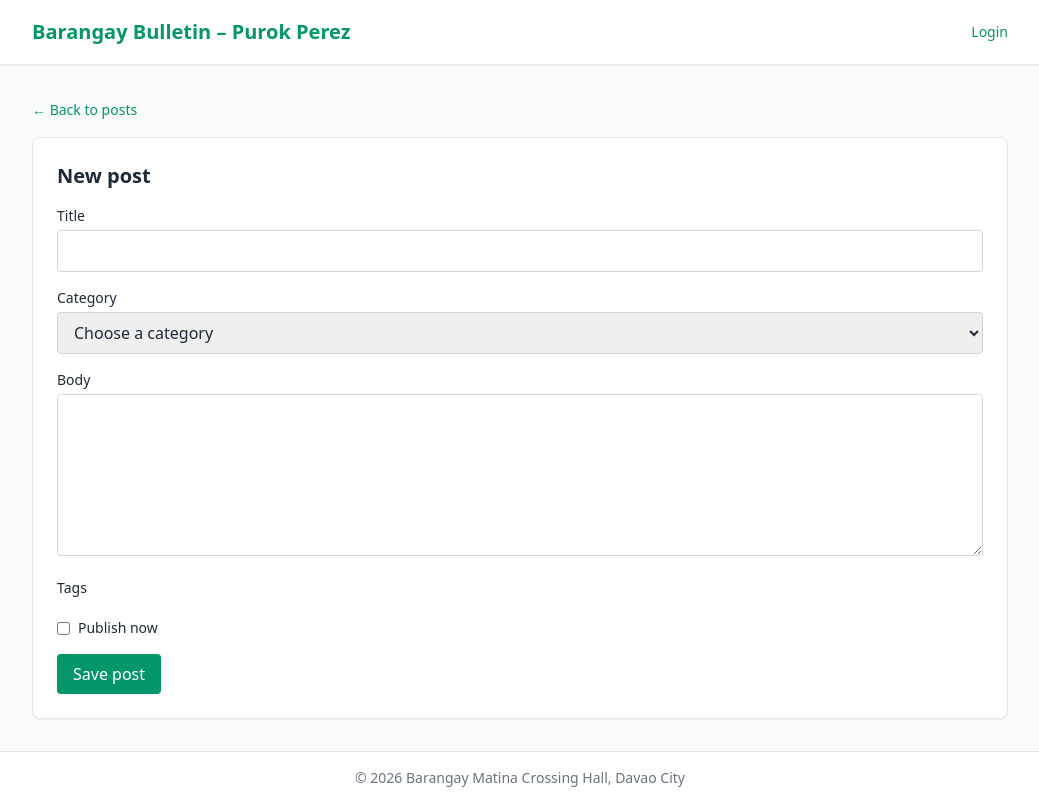
After one commit to krispypcl/LabActivity11-Perez, a Laravel app: template resources/views/posts/create.blade.php in a window 1280 px wide. The commit adds this page. Shown: the whole page, without its empty margins (120-1159 px from the left). Run offline with Laravel 12, Linux system fonts and the light colour scheme; the template is opened without the code that fills it, so the values that code supplies are empty; style sheets or scripts are compiled from the project's sources.

Commit message:
Show author, tags and comments in views, add create post and author pages

```diff
--- /dev/null
+++ b/resources/views/posts/create.blade.php
@@ -0,0 +1,97 @@
+@extends('layouts.app')
+
+@section('title', 'New post – Barangay Bulletin – Purok Perez')
+
+@section('content')
+    <a href="{{ route('posts.index') }}" class="text-sm text-emerald-600 hover:underline">&larr; Back to posts</a>
+
+    <div class="mt-4 bg-white rounded-lg shadow-sm border border-gray-200 p-6">
+        <h1 class="text-xl font-bold mb-4">New post</h1>
+
+        {{-- Error summary: lists every message when StorePostRequest fails validation --}}
+        @if ($errors->any())
+            <div class="mb-4 rounded border border-red-200 bg-red-50 text-red-700 px-4 py-2 text-sm">
+                <p class="font-semibold">Please fix the following:</p>
+                <ul class="list-disc list-inside">
+                    @foreach ($errors->all() as $error)
+                        <li>{{ $error }}</li>
+                    @endforeach
+                </ul>
+            </div>
+        @endif
+
+        {{-- POST /posts -> PostController@store. Each field below uses old() to keep what was typed
+             and @error to show its own message under it --}}
+        <form method="POST" action="{{ route('posts.store') }}" class="space-y-4">
+            @csrf
+
+            <div>
+                <label for="title" class="block text-sm font-medium mb-1">Title</label>
+                <input id="title" name="title" value="{{ old('title') }}"
+                       class="w-full rounded border px-3 py-2 @error('title') border-red-500 @else border-gray-300 @enderror">
+                @error('title')
+                    <p class="text-sm text-red-600 mt-1">{{ $message }}</p>
+                @enderror
+            </div>
+
+            <div>
+                <label for="category" class="block text-sm font-medium mb-1">Category</label>
+                <select id="category" name="category"
+                        class="w-full rounded border px-3 py-2 @error('category') border-red-500 @else border-gray-300 @enderror">
+                    <option value="">Choose a category</option>
+                    {{-- @selected re-selects the category that was picked before the error --}}
+                    @foreach ($categories as $c)
+                        <option value="{{ $c }}" @selected(old('category') === $c)>{{ $c }}</option>
+                    @endforeach
+                </select>
+                @error('category')
+                    <p class="text-sm text-red-600 mt-1">{{ $message }}</p>
+                @enderror
+            </div>
+
+            <div>
+                <label for="body" class="block text-sm font-medium mb-1">Body</label>
+                <textarea id="body" name="body" rows="6"
+                          class="w-full rounded border px-3 py-2 @error('body') border-red-500 @else border-gray-300 @enderror">{{ old('body') }}</textarea>
+                @error('body')
+                    <p class="text-sm text-red-600 mt-1">{{ $message }}</p>
+                @enderror
+            </div>
+
+            <div>
+                <p class="block text-sm font-medium mb-1">Tags</p>
+                <div class="flex flex-wrap gap-4">
+                    @foreach ($tags as $tag)
+                        <label class="flex items-center gap-1 text-sm">
+                            {{-- name="tags[]" sends the checked ids as an array.
+                                 old('tags', []) is the list checked before the error, so @checked ticks them again --}}
+                            <input type="checkbox" name="tags[]" value="{{ $tag->id }}"
+                                   @checked(in_array($tag->id, old('tags', [])))>
+                            {{ $tag->name }}
+                        </label>
+                    @endforeach
+                </div>
+                @error('tags')
+                    <p class="text-sm text-red-600 mt-1">{{ $message }}</p>
+                @enderror
+                {{-- tags.* = an error on one of the tag ids (e.g. an id that doesn't exist) --}}
+                @error('tags.*')
+                    <p class="text-sm text-red-600 mt-1">{{ $message }}</p>
+                @enderror
+            </div>
+
+            <div>
+                <label class="flex items-center gap-2 text-sm">
+                    {{-- value 1 when checked; not sent at all when unchecked (controller treats that as false) --}}
+                    <input type="checkbox" name="is_published" value="1" @checked(old('is_published'))>
+                    Publish now
+                </label>
+                @error('is_published')
+                    <p class="text-sm text-red-600 mt-1">{{ $message }}</p>
+                @enderror
+            </div>
+
+            <button class="rounded bg-emerald-600 hover:bg-emerald-700 text-white px-4 py-2">Save post</button>
+        </form>
+    </div>
+@endsection
```
Also changed, not shown: resources/views/authors/show.blade.php (added, +43 -0 lines), resources/views/posts/index.blade.php (+22 -4 lines), resources/views/posts/show.blade.php (+62 -3 lines).
